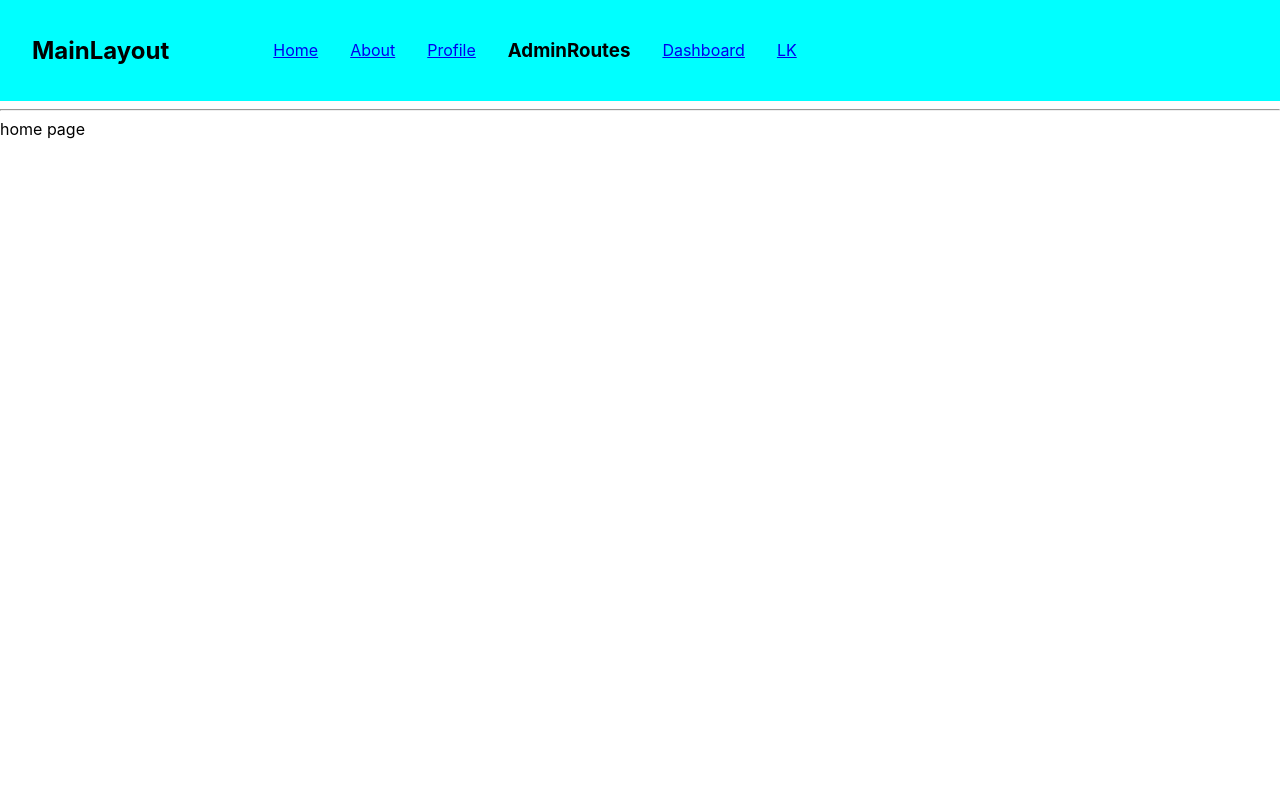
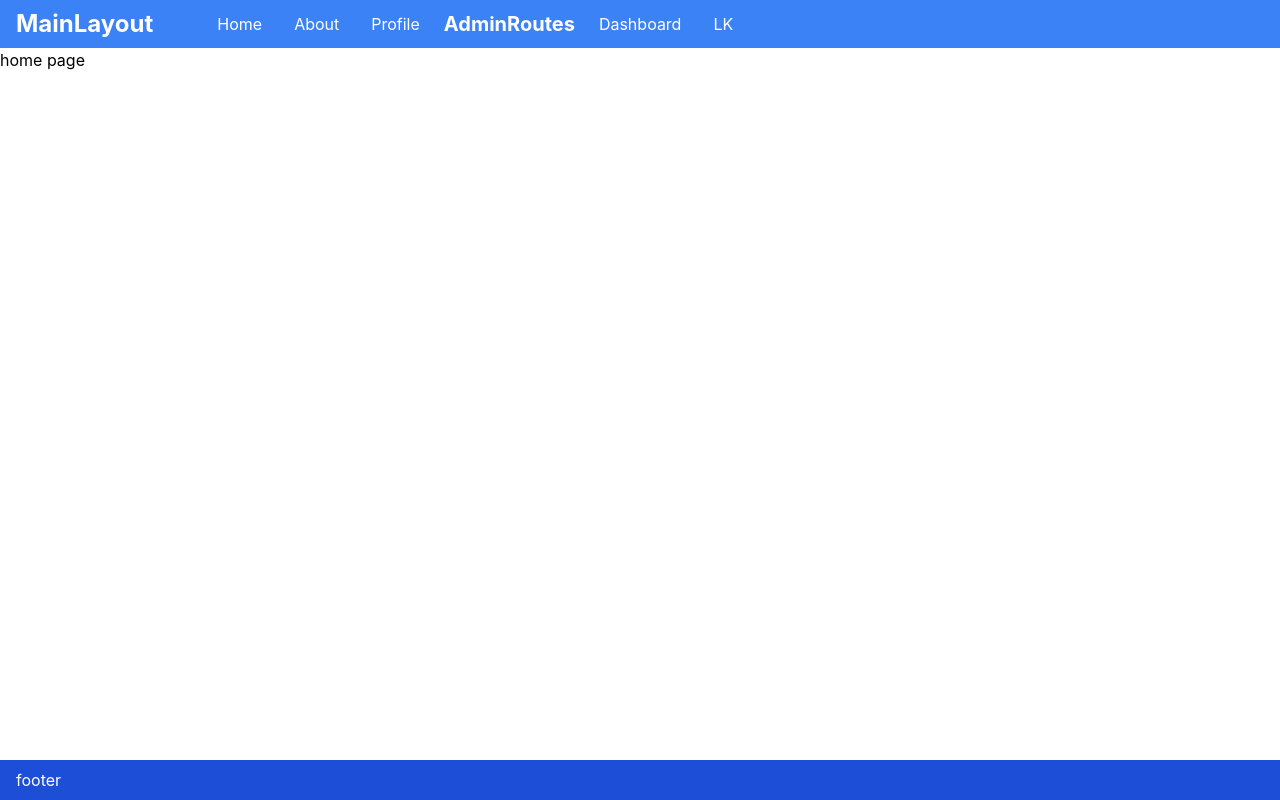
Before and after one commit to Rastraponovich/sample-cra-router, a React (Create React App) app: page / in a window 1280 px wide. Built offline with nearby package versions, Linux system fonts and the light colour scheme.

Commit message:
tailwindcss added

```diff
--- a/package.json
+++ b/package.json
@@ -35,5 +35,10 @@
       "last 1 firefox version",
       "last 1 safari version"
     ]
+  },
+  "devDependencies": {
+    "autoprefixer": "^10.4.5",
+    "postcss": "^8.4.12",
+    "tailwindcss": "^3.0.24"
   }
 }
--- /dev/null
+++ b/postcss.config.js
@@ -0,0 +1,6 @@
+module.exports = {
+  plugins: {
+    tailwindcss: {},
+    autoprefixer: {},
+  },
+}
--- a/src/components/AdminLayout.js
+++ b/src/components/AdminLayout.js
@@ -1,4 +1,5 @@
 import { Outlet, Route, Routes } from "react-router-dom"
+import { Footer } from "./Footer"
 import { Header } from "./Header"
 import { Nav } from "./Nav"
 
@@ -8,11 +9,10 @@ export const AdminLayout = () => {
             <Header title="AdminLayout">
                 <Nav />
             </Header>
-            <main>
-                <hr />
+            <main className="flex flex-col grow">
                 <Outlet />
             </main>
-            <footer></footer>
+            <Footer />
         </>
     )
 }
--- /dev/null
+++ b/src/components/Footer.js
@@ -0,0 +1,7 @@
+export const Footer = () => {
+    return (
+        <footer className="flex px-4 py-2 bg-blue-700 text-white">
+            <div>footer</div>
+        </footer>
+    )
+}
--- a/src/components/Header.js
+++ b/src/components/Header.js
@@ -1,14 +1,7 @@
 export const Header = ({ children, title }) => {
     return (
-        <header
-            style={{
-                display: "flex",
-                alignItems: "center",
-                padding: "1rem 2rem",
-                backgroundColor: "aqua",
-            }}
-        >
-            <h2 style={{ marginRight: "3rem" }}>{title}</h2>
+        <header className="flex items-center bg-blue-500 text-white space-x-12 px-4 py-2">
+            <h2 className="font-bold text-2xl">{title}</h2>
             {children}
         </header>
     )
--- a/src/components/MainLayout.js
+++ b/src/components/MainLayout.js
@@ -1,4 +1,5 @@
 import { Outlet } from "react-router-dom"
+import { Footer } from "./Footer"
 import { Header } from "./Header"
 import { Nav } from "./Nav"
 
@@ -8,12 +9,10 @@ export const MainLayout = () => {
             <Header title="MainLayout">
                 <Nav />
             </Header>
-            <main>
-                <hr />
-
+            <main className="flex flex-col grow">
                 <Outlet />
             </main>
-            <footer></footer>
+            <Footer />
         </>
     )
 }
--- a/src/components/Nav.js
+++ b/src/components/Nav.js
@@ -2,20 +2,14 @@ import { Link } from "react-router-dom"
 
 export const Nav = () => {
     return (
-        <nav>
-            <ul
-                style={{
-                    display: "flex",
-                    justifyContent: "space-evenly",
-                    alignItems: "center",
-                    listStyle: "none",
-                }}
-            >
+        <nav className="flex items-center space-x-2">
+            <ul className="flex space-x-2 items-center">
                 <NavLink href="/" title="Home" />
                 <NavLink href="/about" title="About" />
                 <NavLink href="/profile" title="Profile" />
-                <h3 style={{ margin: "0 1rem" }}>AdminRoutes</h3>
-
+            </ul>
+            <h3 className="text-xl font-bold">AdminRoutes</h3>
+            <ul className="flex space-x-2 items-center">
                 <NavLink href="/admin/dashboard" title="Dashboard" />
                 <NavLink href="/admin/lk" title="LK" />
             </ul>
--- a/src/index.css
+++ b/src/index.css
@@ -1,13 +1,23 @@
+@tailwind base;
+@tailwind components;
+@tailwind utilities;
+
 body {
-  margin: 0;
-  font-family: -apple-system, BlinkMacSystemFont, 'Segoe UI', 'Roboto', 'Oxygen',
-    'Ubuntu', 'Cantarell', 'Fira Sans', 'Droid Sans', 'Helvetica Neue',
-    sans-serif;
-  -webkit-font-smoothing: antialiased;
-  -moz-osx-font-smoothing: grayscale;
+    margin: 0;
+    font-family: -apple-system, BlinkMacSystemFont, "Segoe UI", "Roboto",
+        "Oxygen", "Ubuntu", "Cantarell", "Fira Sans", "Droid Sans",
+        "Helvetica Neue", sans-serif;
+    -webkit-font-smoothing: antialiased;
+    -moz-osx-font-smoothing: grayscale;
 }
 
 code {
-  font-family: source-code-pro, Menlo, Monaco, Consolas, 'Courier New',
-    monospace;
+    font-family: source-code-pro, Menlo, Monaco, Consolas, "Courier New",
+        monospace;
 }
+
+#root {
+    display: flex;
+    flex-direction: column;
+    min-height: 100vh;
+}
--- /dev/null
+++ b/tailwind.config.js
@@ -0,0 +1,7 @@
+module.exports = {
+    content: ["./src/**/*.{js,jsx,ts,tsx}"],
+    theme: {
+        extend: {},
+    },
+    plugins: [],
+}
```
Also changed, not shown: 1 other file (tests, documents, lock files or other folders).
